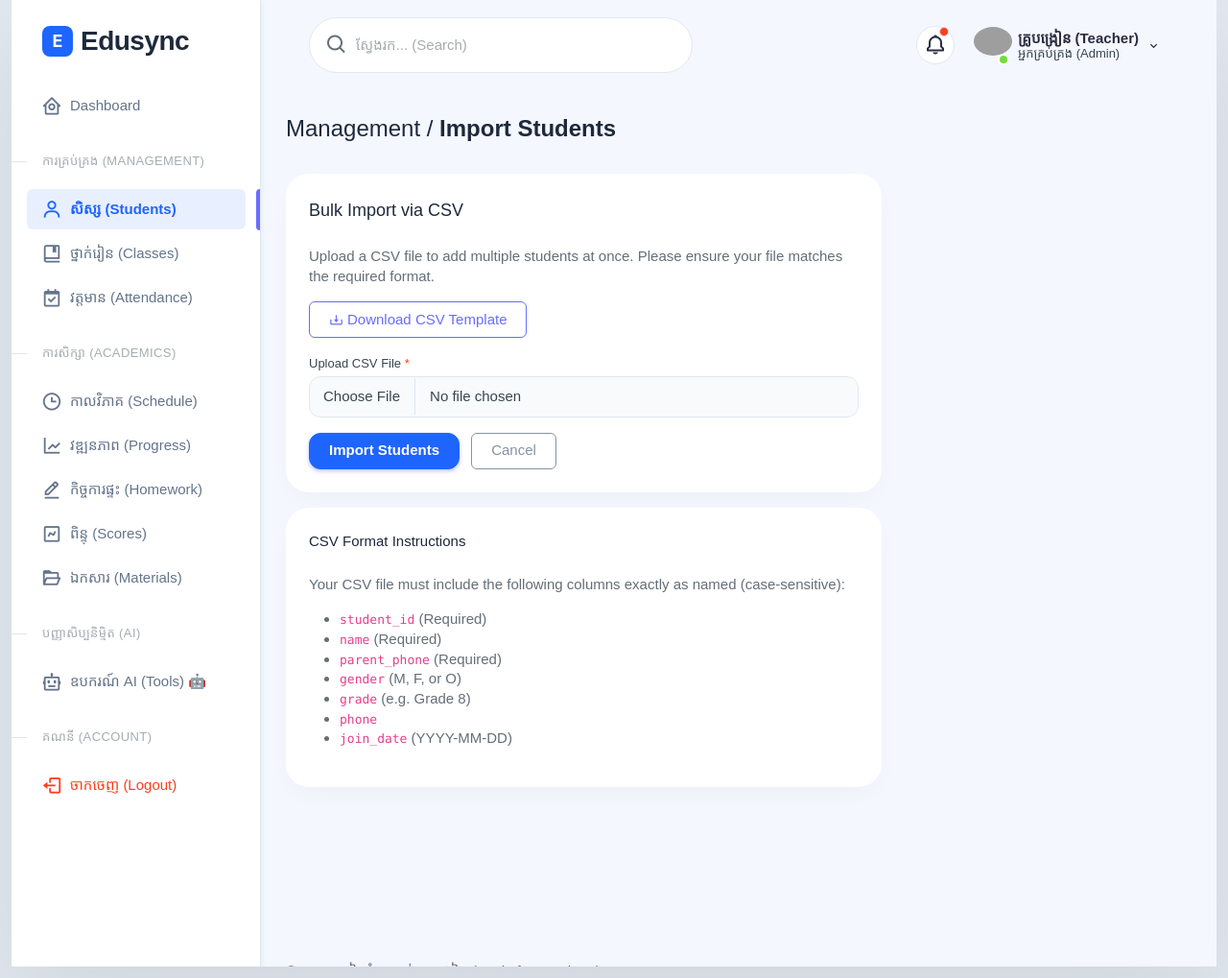
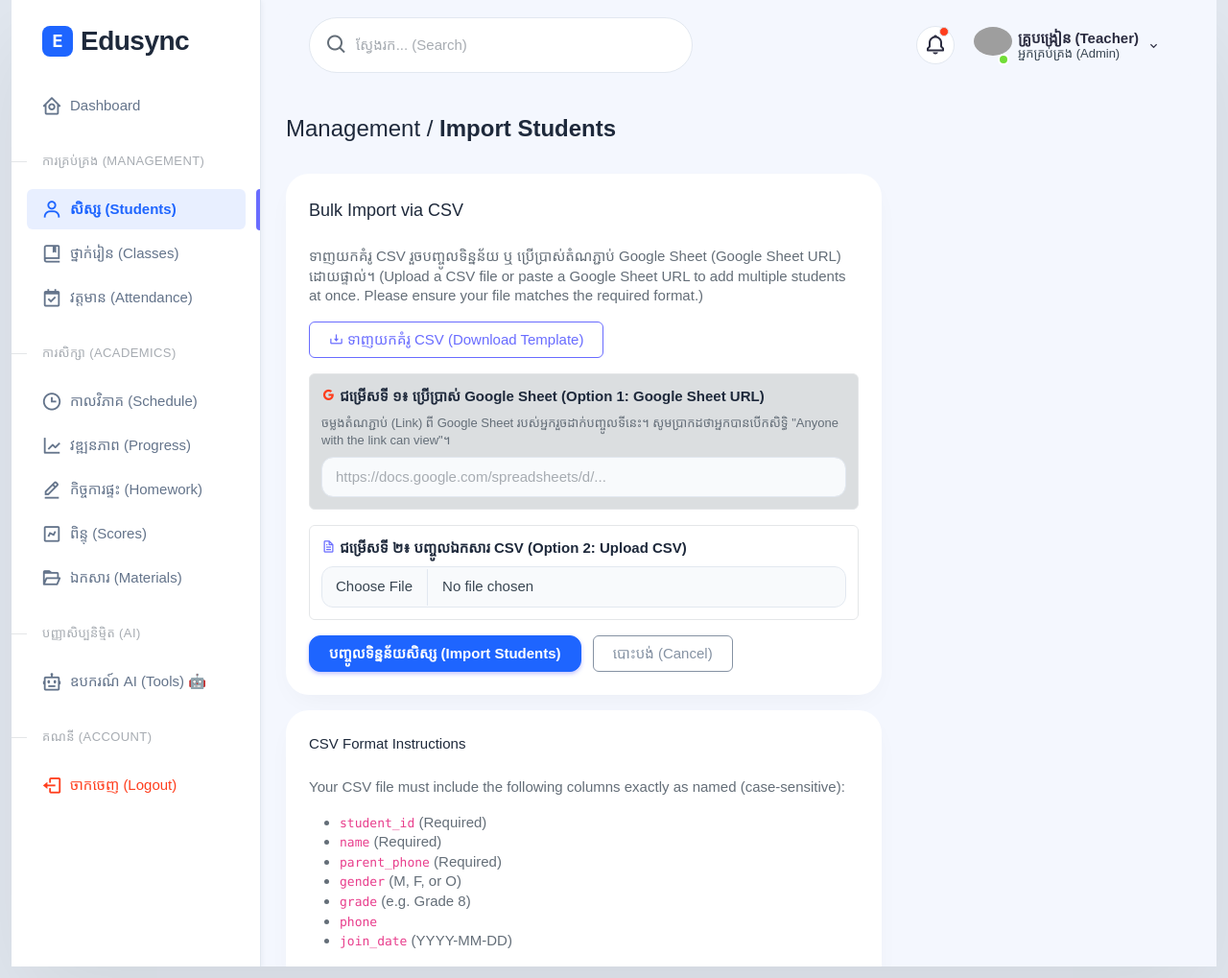
Before and after one commit to rak190/English-classroom-management, a Django app: page /students/import/ in a window 1280 px wide. Shown: the part 13-1032 px from the top of the page at 96% size. Run offline with Django 4.2, Linux system fonts and the light colour scheme; the visitor is signed in with stand-in values (Sample User, id 1); some libraries are stand-ins or nearby versions; some web fonts are replaced; grey boxes are pictures that could not be loaded.

Commit message:
Add Google Sheets URL import and Khmer template for bulk import

```diff
--- a/management/views.py
+++ b/management/views.py
@@ -358,15 +358,37 @@ def test_generator_view(request):
 @login_required
 def student_bulk_import(request):
     if request.method == 'POST':
-        if 'csv_file' not in request.FILES:
-            return render(request, 'management/student_bulk_import.html', {'error': 'No file uploaded.'})
+        import urllib.request
+        file_data = None
 
-        csv_file = request.FILES['csv_file']
-        if not csv_file.name.endswith('.csv'):
-            return render(request, 'management/student_bulk_import.html', {'error': 'Please upload a valid CSV file.'})
+        # Check if Google Sheet URL is provided
+        sheet_url = request.POST.get('google_sheet_url', '').strip()
+        if sheet_url:
+            try:
+                # Convert Google Sheet URL to CSV export URL
+                # Typical URL: https://docs.google.com/spreadsheets/d/SPREADSHEET_ID/edit#gid=0
+                if '/edit' in sheet_url:
+                    csv_url = sheet_url.split('/edit')[0] + '/export?format=csv'
+                else:
+                    csv_url = sheet_url
+
+                req = urllib.request.Request(csv_url, headers={'User-Agent': 'Mozilla/5.0'})
+                with urllib.request.urlopen(req) as response:
+                    file_data = response.read().decode('utf-8-sig').splitlines()
+            except Exception as e:
+                return render(request, 'management/student_bulk_import.html', {'error': f'Failed to fetch Google Sheet: {str(e)}. Make sure the link is set to "Anyone with the link can view".'})
+
+        # Fallback to CSV upload
+        elif 'csv_file' in request.FILES and request.FILES['csv_file']:
+            csv_file = request.FILES['csv_file']
+            if not csv_file.name.endswith('.csv'):
+                return render(request, 'management/student_bulk_import.html', {'error': 'Please upload a valid CSV file.'})
+            file_data = csv_file.read().decode('utf-8-sig').splitlines()
+
+        else:
+            return render(request, 'management/student_bulk_import.html', {'error': 'Please provide either a CSV file or a Google Sheet URL.'})
 
         try:
-            file_data = csv_file.read().decode('utf-8-sig').splitlines()
             reader = csv.DictReader(file_data)
 
             students_to_create = []
@@ -404,12 +426,14 @@ def student_bulk_import(request):
             return render(request, 'management/student_bulk_import.html', {'error': f'Error processing file: {str(e)}'})
 
     if 'download_template' in request.GET:
-        response = HttpResponse(content_type='text/csv')
+        response = HttpResponse(content_type='text/csv; charset=utf-8-sig')
         response['Content-Disposition'] = 'attachment; filename="student_import_template.csv"'
+        # Write BOM to ensure Excel opens it as UTF-8
+        response.write('\ufeff')
         writer = csv.writer(response)
         writer.writerow(['student_id', 'name', 'gender', 'grade', 'parent_phone', 'phone', 'join_date'])
-        writer.writerow(['STU-1001', 'Sok Dara', 'M', 'Grade 8', '012345678', '098765432', '2025-09-01'])
-        writer.writerow(['STU-1002', 'Meas Bopha', 'F', 'Grade 8', '012345679', '', '2025-09-01'])
+        writer.writerow(['STU-1001', 'សុខ តារា', 'M', 'ថ្នាក់ទី ៨', '012345678', '098765432', '2025-09-01'])
+        writer.writerow(['STU-1002', 'មាស បុប្ផា', 'F', 'ថ្នាក់ទី ៨', '012345679', '', '2025-09-01'])
         return response
 
     return render(request, 'management/student_bulk_import.html')
--- a/templates/management/student_bulk_import.html
+++ b/templates/management/student_bulk_import.html
@@ -31,24 +31,31 @@
                 </div>
                 {% endif %}
 
-                <p>Upload a CSV file to add multiple students at once. Please ensure your file matches the required format.</p>
+                <p>ទាញយកគំរូ CSV រួចបញ្ចូលទិន្នន័យ ឬ ប្រើប្រាស់តំណភ្ជាប់ Google Sheet (Google Sheet URL) ដោយផ្ទាល់។ (Upload a CSV file or paste a Google Sheet URL to add multiple students at once. Please ensure your file matches the required format.)</p>
 
                 <div class="mb-4">
                     <a href="?download_template=1" class="btn btn-outline-primary">
-                        <i class="bx bx-download me-1"></i> Download CSV Template
+                        <i class="bx bx-download me-1"></i> ទាញយកគំរូ CSV (Download Template)
                     </a>
                 </div>
 
                 <form method="post" enctype="multipart/form-data">
                     {% csrf_token %}
-                    <div class="mb-3">
-                        <label for="csvFile" class="form-label">Upload CSV File <span class="text-danger">*</span></label>
-                        <input class="form-control" type="file" id="csvFile" name="csv_file" accept=".csv" required>
+
+                    <div class="mb-4 p-3 border rounded bg-light">
+                        <h6 class="fw-bold mb-2"><i class='bx bxl-google text-danger'></i> ជម្រើសទី ១៖ ប្រើប្រាស់ Google Sheet (Option 1: Google Sheet URL)</h6>
+                        <p class="small text-muted mb-2">ចម្លងតំណភ្ជាប់ (Link) ពី Google Sheet របស់អ្នករួចដាក់បញ្ចូលទីនេះ។ សូមប្រាកដថាអ្នកបានបើកសិទ្ធិ "Anyone with the link can view"។</p>
+                        <input class="form-control" type="url" name="google_sheet_url" placeholder="https://docs.google.com/spreadsheets/d/..." >
+                    </div>
+
+                    <div class="mb-3 p-3 border rounded">
+                        <h6 class="fw-bold mb-2"><i class='bx bx-file text-primary'></i> ជម្រើសទី ២៖ បញ្ចូលឯកសារ CSV (Option 2: Upload CSV)</h6>
+                        <input class="form-control" type="file" id="csvFile" name="csv_file" accept=".csv">
                     </div>
 
                     <div class="mt-4">
-                        <button type="submit" class="btn btn-primary me-2">Import Students</button>
-                        <a href="{% url 'management:student_list' %}" class="btn btn-outline-secondary">Cancel</a>
+                        <button type="submit" class="btn btn-primary me-2">បញ្ចូលទិន្នន័យសិស្ស (Import Students)</button>
+                        <a href="{% url 'management:student_list' %}" class="btn btn-outline-secondary">បោះបង់ (Cancel)</a>
                     </div>
                 </form>
             </div>
```
Also changed, not shown: DEPLOYMENT.md (+1 -1 lines).
